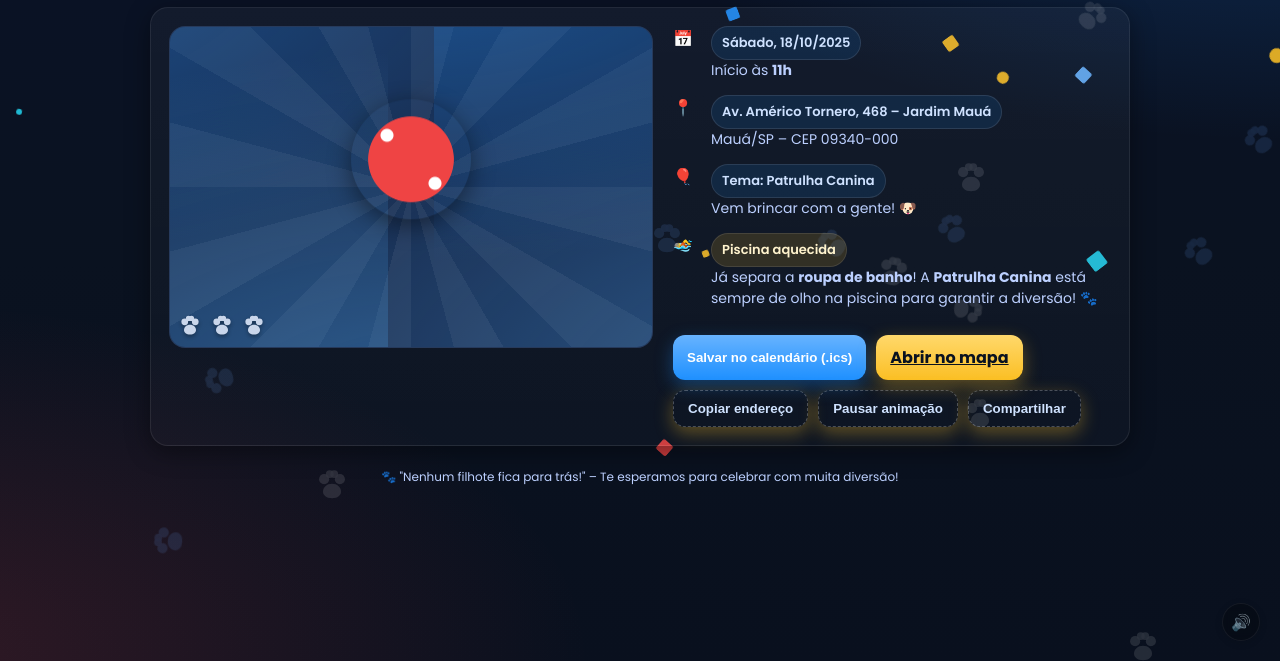
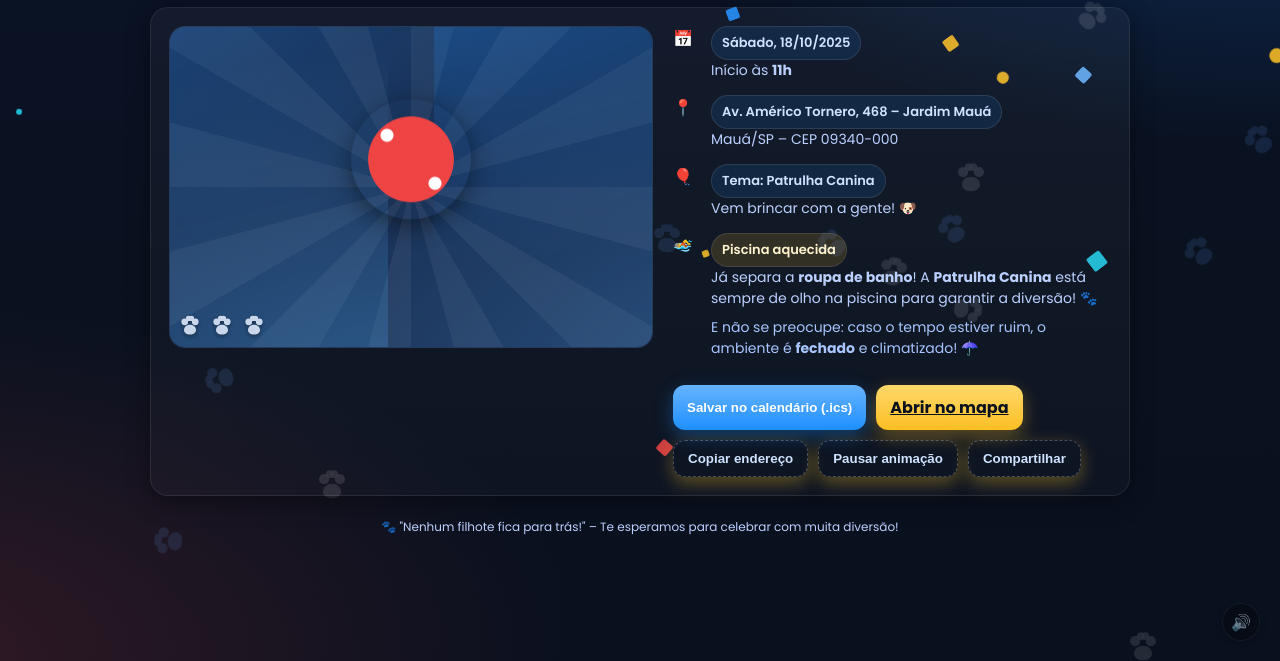
Before and after one commit to wesley-vasconcelos/niver_rafa, a plain HTML site: page niverrafa.html in a window 1280 px wide. Shown: the part 139-800 px from the top of the page. Drawn offline with Linux system fonts and the light colour scheme.

Commit message:
Adiciona informação sobre ambiente fechado em caso de tempo ruim
- Informa que o ambiente é fechado e climatizado
- Tranquiliza os pais sobre condições climáticas
- Texto com cor mais suave para informação adicional

```diff
--- a/niverrafa.html
+++ b/niverrafa.html
@@ -241,6 +241,7 @@
           <div>
             <div class="badge warn">Piscina aquecida</div>
             <div class="note">Já separa a <strong>roupa de banho</strong>! A <strong>Patrulha Canina</strong> está sempre de olho na piscina para garantir a diversão! 🐾</div>
+            <div class="note" style="margin-top:8px; color:#a8c5ff;">E não se preocupe: caso o tempo estiver ruim, o ambiente é <strong>fechado</strong> e climatizado! ☂️</div>
           </div>
         </div>
         <div class="btns">
```
